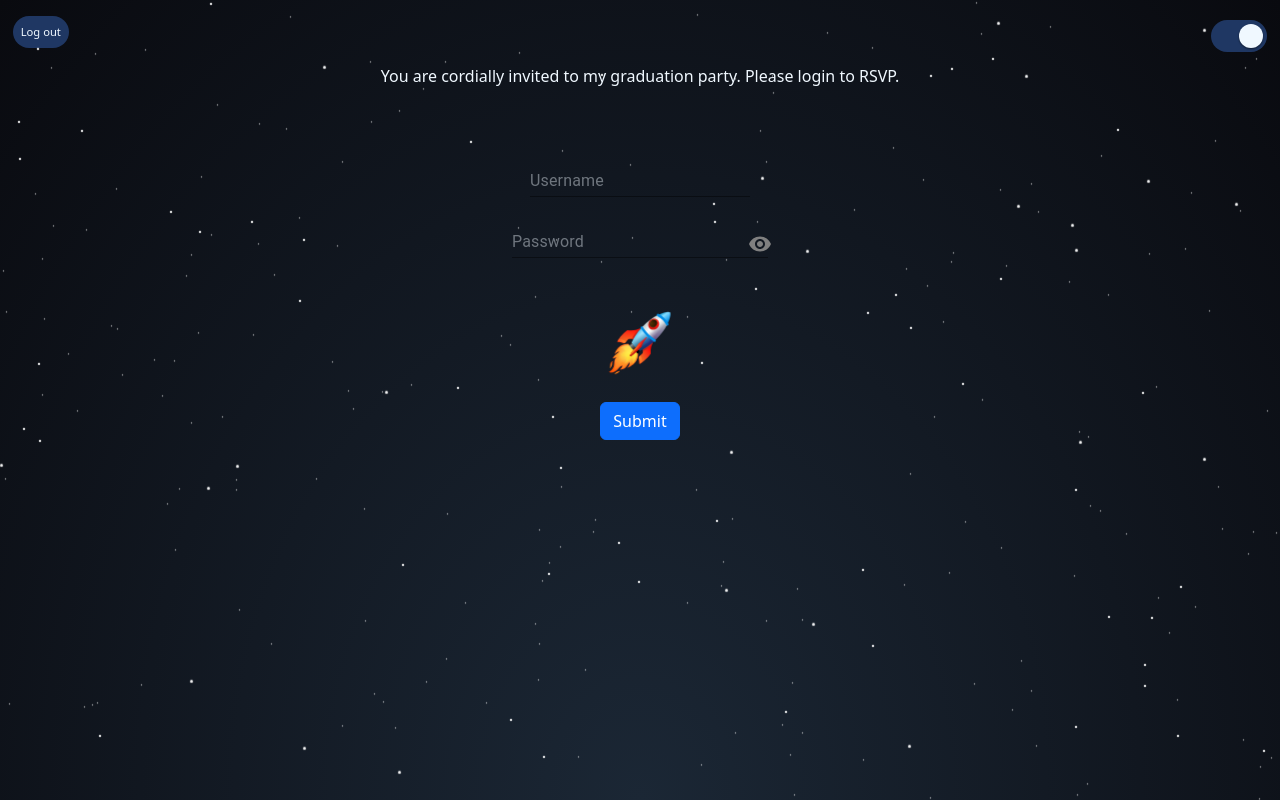
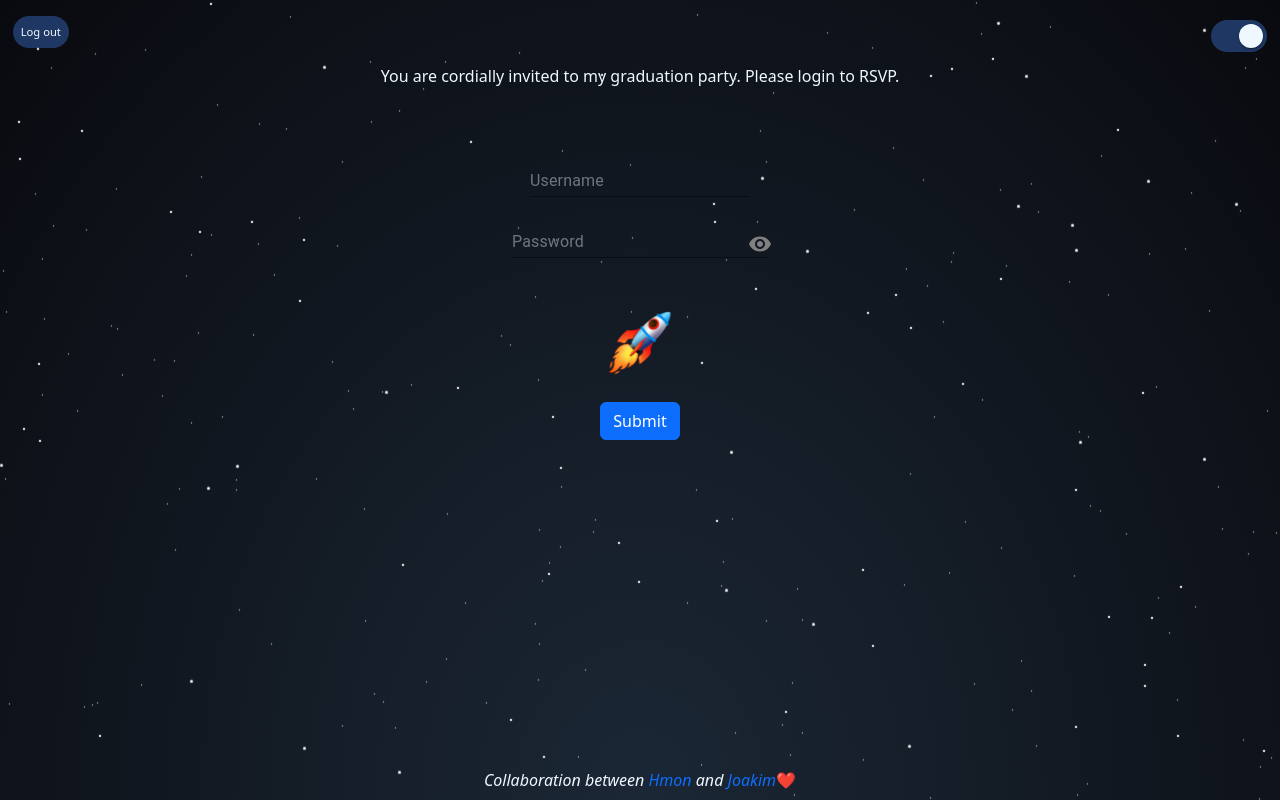
Before and after one commit to HmonWutt/Graduation-website, a React (Create React App) app in the folder frontend/: page / in a window 1280 px wide. Built offline with nearby package versions, Linux system fonts and the light colour scheme; no server answers.

Commit message:
changed footer position to fixed

```diff
--- a/frontend/src/index.css
+++ b/frontend/src/index.css
@@ -10,7 +10,7 @@ body {
 #root {
   height: 100%;
   width: 100%;
-  overflow: auto;
+  overflow: scroll;
 }
 #App {
   position: relative;
@@ -181,7 +181,7 @@ cloud {
   justify-content: center;
   align-items: center;
   gap: 0.5rem;
-  padding-bottom: 0.5rem;
+  padding-bottom: 2.5rem;
 }
 
 #form {
@@ -272,30 +272,29 @@ li {
   }
 }
 #footer {
-  position: absolute;
-  top: 96%;
+  top: 96vh;
   margin: auto;
   width: 100%;
   height: 1rem;
   display: flex;
   justify-content: center;
+
+  position: fixed;
 }
 a {
   text-decoration: none;
 }
-@media (max-height: 800px) {
+@media (max-height: 800px) and (min-height: 500px) {
   #mainpage {
     top: 25%;
   }
-  #footer {
-    display: none;
-  }
 }
+
 @media /*only screen and(orientation: landscape) or*/ (max-height: 500px) {
   #mainpage {
     display: none;
   }
   #footer {
-    top: 50%;
+    top: 55%;
   }
 }
```
